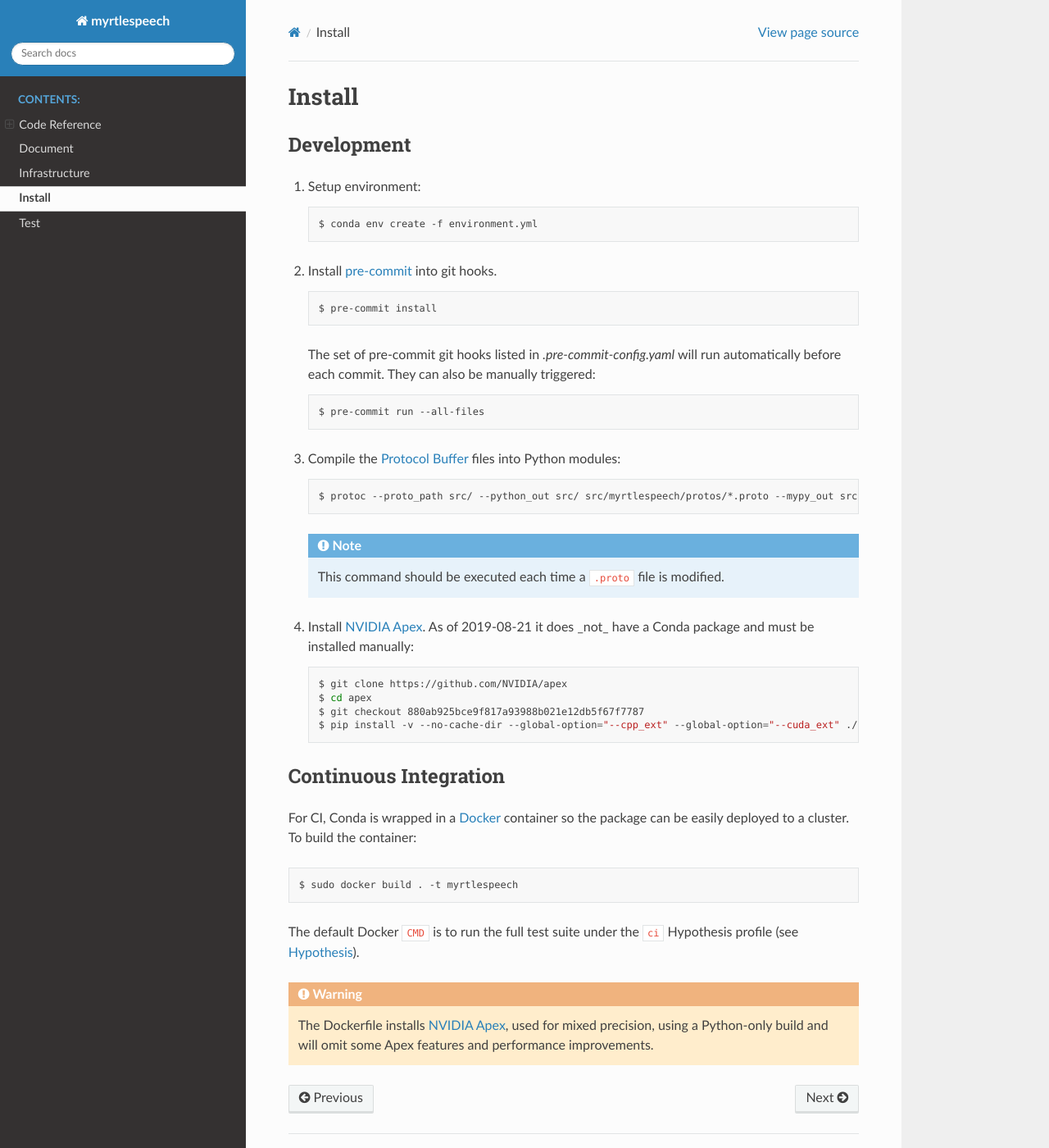
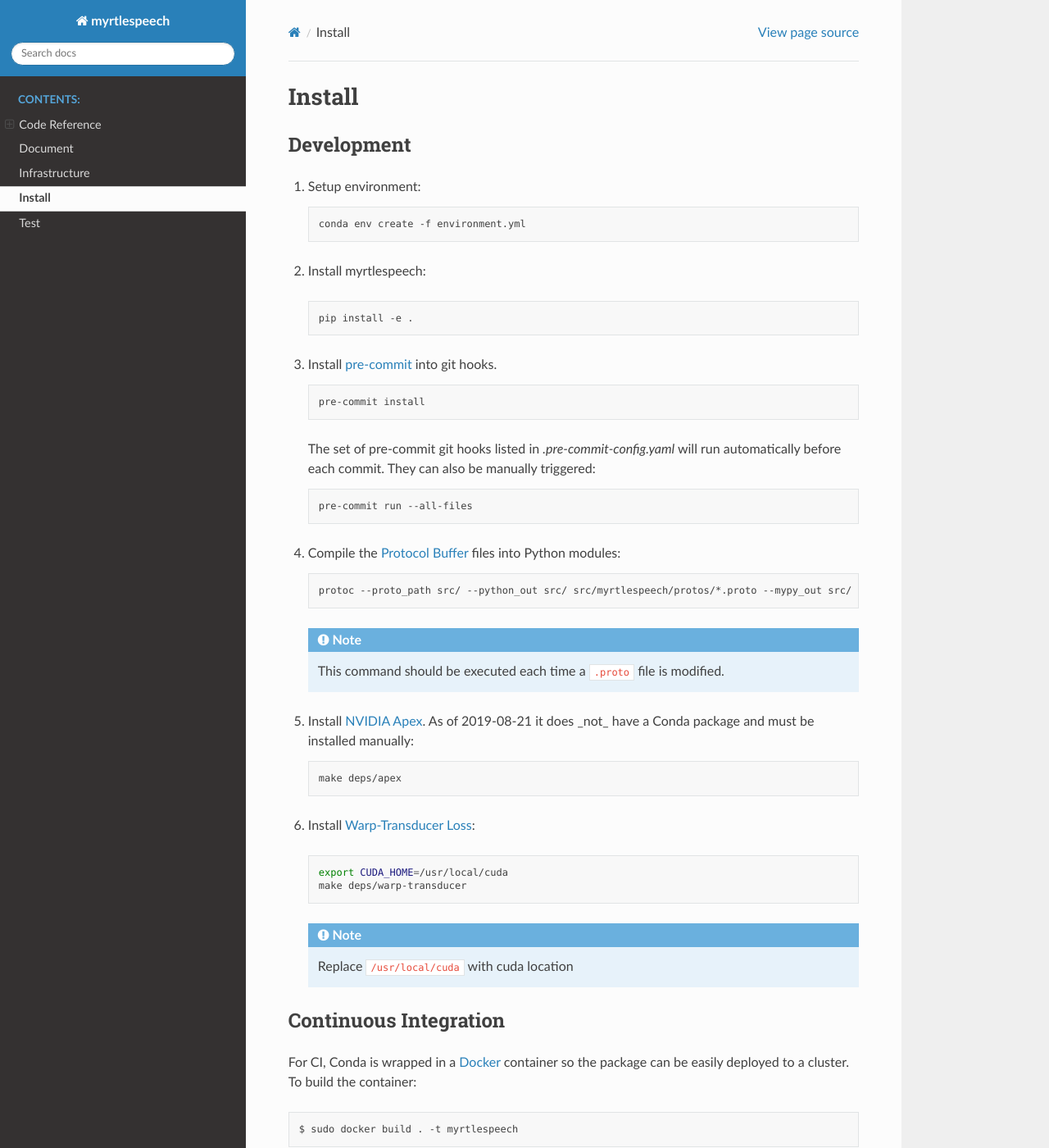
Before and after one commit to MyrtleSoftware/myrtlespeech, a Sphinx documentation site: the page built from docs/source/install.rst, in a window 1280 px wide and 1400 px high. Shown: the whole window at 82% size. Built offline with Sphinx 7.4.7 and the Read the Docs theme 2.0.0, drawn with Linux system fonts in a browser that asks for light colours; formulas are drawn with MathJax 3.

Commit message:
Updated installation docs

```diff
--- a/docs/source/install.rst
+++ b/docs/source/install.rst
@@ -11,46 +11,61 @@ Development
 
    .. code-block:: bash
 
-      $ conda env create -f environment.yml
+      conda env create -f environment.yml
+2. Install myrtlespeech:
 
-2. Install `pre-commit <https://pre-commit.com>`_ into git hooks.
+  .. code-block:: bash
+
+    pip install -e .
+
+
+3. Install `pre-commit <https://pre-commit.com>`_ into git hooks.
 
    .. code-block:: bash
 
-      $ pre-commit install
+      pre-commit install
 
    The set of pre-commit git hooks listed in `.pre-commit-config.yaml` will run
    automatically before each commit. They can also be manually triggered:
 
    .. code-block:: bash
 
-      $ pre-commit run --all-files
+      pre-commit run --all-files
 
-3. Compile the `Protocol Buffer
+4. Compile the `Protocol Buffer
    <https://developers.google.com/protocol-buffers/>`_ files into Python
    modules:
 
    .. code-block:: bash
 
-    $ protoc --proto_path src/ --python_out src/ src/myrtlespeech/protos/*.proto --mypy_out src/
+    protoc --proto_path src/ --python_out src/ src/myrtlespeech/protos/*.proto --mypy_out src/
 
    .. note::
 
         This command should be executed each time a ``.proto`` file is
         modified.
 
-4. Install `NVIDIA Apex
+
+5. Install `NVIDIA Apex
    <https://github.com/NVIDIA/apex/tree/880ab925bce9f817a93988b021e12db5f67f7787>`_.
    As of 2019-08-21 it does _not_ have a Conda package and must be installed
    manually:
 
    .. code-block:: bash
 
-    $ git clone https://github.com/NVIDIA/apex
-    $ cd apex
-    $ git checkout 880ab925bce9f817a93988b021e12db5f67f7787
-    $ pip install -v --no-cache-dir --global-option="--cpp_ext" --global-option="--cuda_ext" ./
+    make deps/apex
 
+
+6. Install `Warp-Transducer Loss <https://github.com/HawkAaron/warp-transducer/commit/c6d12f9e1562833c2b4e7ad84cb22aa4ba31d18c>`_:
+
+  .. code-block:: bash
+
+    export CUDA_HOME=/usr/local/cuda
+    make deps/warp-transducer
+
+  .. note::
+
+       Replace ``/usr/local/cuda`` with cuda location
 
 Continuous Integration
 -----------------------
```
Also changed, not shown: 2 other files.
